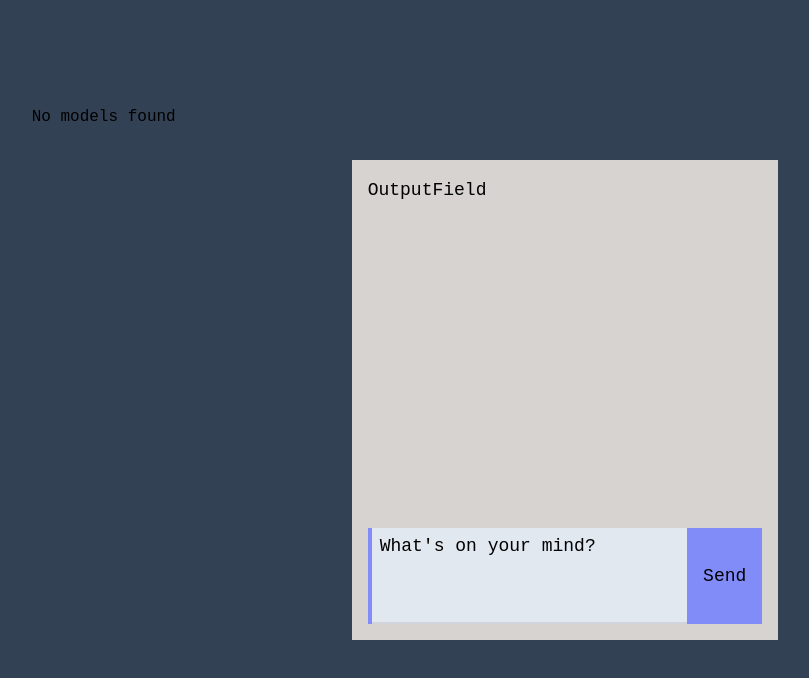
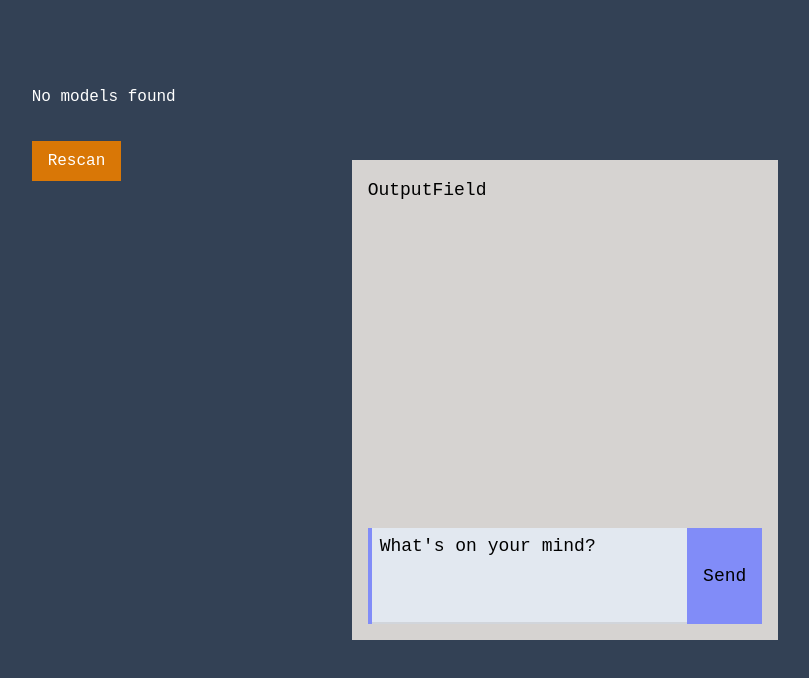
Before and after one commit to erynder-z/lama-ui, a React (Vite) app: page / in a window 1280 px wide. Shown: the top 678 px of the page, without its empty margins (75-884 px from the left). Built offline with nearby package versions, Linux system fonts and the light colour scheme; no server answers; a web font is replaced by a local one.

Commit message:
Add model rescan button

```diff
--- a/src/ModelList/ModelList.tsx
+++ b/src/ModelList/ModelList.tsx
@@ -1,5 +1,6 @@
 import { useEffect, useRef, useState } from 'react'
 import Select from 'react-select'
+import RescanButton from './RescanButton/RescanButton'
 
 type ModelListProps = {
   setSelectedModel: React.Dispatch<React.SetStateAction<Model>>
@@ -72,11 +73,14 @@ export default function ModelList({
   }))
 
   return (
-    <section className="w-1/2 mx-auto my-auto">
+    <section className="w-1/2 mx-auto my-auto ">
       {loading ? (
-        <p>Loading...</p>
+        <p className="text-white">Loading...</p>
       ) : modelList.length === 0 ? (
-        <p>No models found</p>
+        <div className="flex flex-col items-start text-white">
+          <p className="">No models found</p>
+          <RescanButton setLoading={setLoading} getModelInfo={getModelInfo} />
+        </div>
       ) : (
         <div>
           <h1 className="text-white">Model List</h1>
--- /dev/null
+++ b/src/ModelList/RescanButton/RescanButton.tsx
@@ -0,0 +1,21 @@
+type RescanButtonProps = {
+  setLoading: React.Dispatch<React.SetStateAction<boolean>>
+  getModelInfo: () => void
+}
+
+export default function RescanButton({
+  setLoading,
+  getModelInfo,
+}: RescanButtonProps) {
+  return (
+    <button
+      onClick={() => {
+        setLoading(true)
+        getModelInfo()
+      }}
+      className="px-4 py-2 bg-amber-600 text-white"
+    >
+      Rescan
+    </button>
+  )
+}
```
